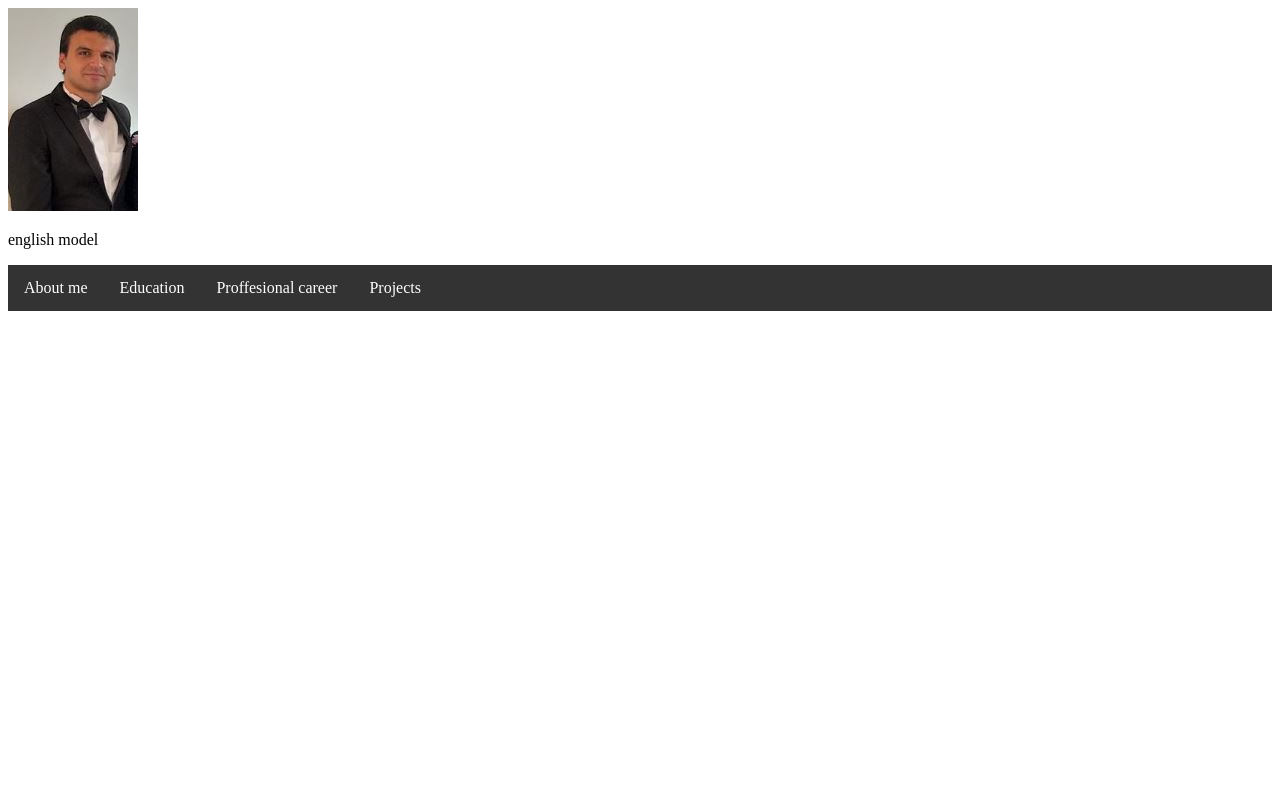
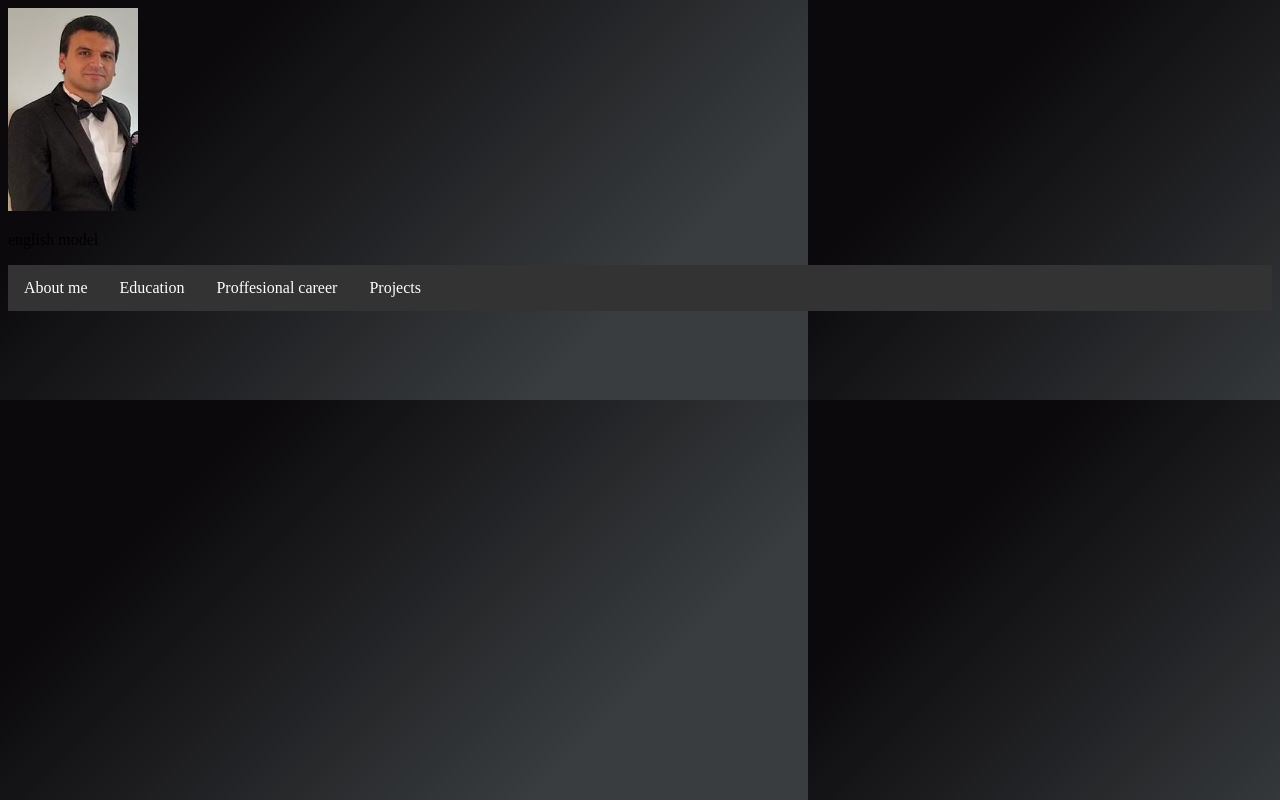
Before and after one commit to asen1995/asen-nikolaev-web-site, an Angular app: page / in a window 1280 px wide. Built offline with nearby package versions, Linux system fonts and the light colour scheme.

Commit message:
sample background gradient - to be changed later

```diff
--- a/src/styles.scss
+++ b/src/styles.scss
@@ -1 +1,4 @@
-/* You can add global styles to this file, and also import other style files */
+body {
+    background-image: url('assets/background-gradient.jpg');
+    background-repeat: repeat;
+}
```
Also changed, not shown: src/assets/background-gradient.jpg (added).
